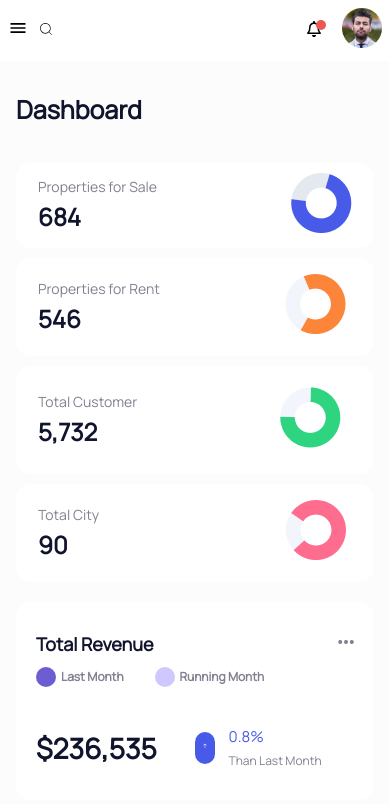
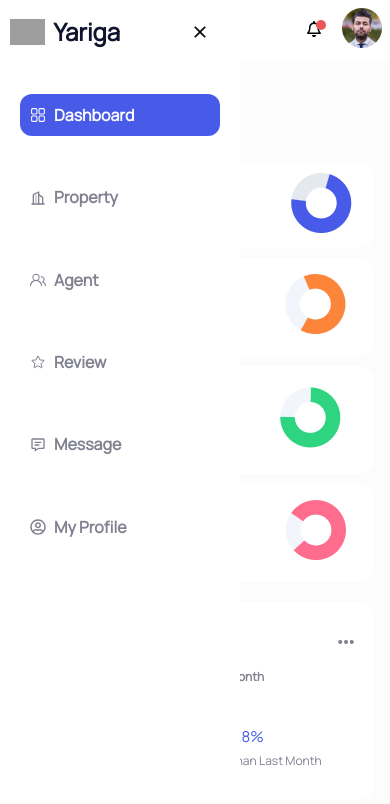
Before and after one commit to Asquare952/react-real-estate-dashboard, a React (Create React App) app: page / in a window 390 px wide. Both pictures are taken after a click on the icon 18 px from the left and 28 px from the top of the page. Shown: the top 804 px of the page. Built offline with nearby package versions, Linux system fonts and the light colour scheme; grey boxes are pictures that could not be loaded; a web font is replaced by a local one.

Commit message:
add mobile sidebar slide

```diff
--- a/src/App.css
+++ b/src/App.css
@@ -105,10 +105,9 @@
     border-radius: 8px;
   }
 }
-/* header style end */
 
-/* sideBar style  */
-.sideBar {
+.sidebar {
+  /* display: none; */
   grid-area: sideBar;
   position: fixed;
 }
@@ -123,7 +122,7 @@
   padding: 15px 30px 0px 10px;
   margin-bottom: 25px;
 }
-.close-icon{
+.close-icon {
   display: none;
   font-size: 20px;
   cursor: pointer;
@@ -142,9 +141,7 @@
   line-height: 34.15px;
   color: #11142d;
 }
-/* .nav-container {
-  margin-top: 1rem;
-} */
+
 .nav-container .sidebar-link {
   display: flex;
   flex-direction: column;
@@ -173,19 +170,15 @@
   color: #fcfcfc;
   background-color: #475be8;
 }
-/* sideBar style end */
 
-/* main syle */
 .main {
   grid-area: main;
   background: #fcfcfc;
   height: 100%;
-
 }
-.main-container{
+.main-container {
   max-width: 1300px;
   width: 100%;
   margin-top: 2rem;
   padding: 0 1rem;
 }
-/* main syle end */
--- a/src/component/hearder/header.jsx
+++ b/src/component/hearder/header.jsx
@@ -1,28 +1,17 @@
+import React from "react";
 import { FaRegBell } from "react-icons/fa6";
 import { CiSearch } from "react-icons/ci";
 import { IoMdMenu } from "react-icons/io";
 import ProfileImg from "../../assets/Profile image.png";
 // import { useState } from "react";
-const Header = () => {
-  // const [sideBar, setSideBar] = useState(false);
-  // const [searchInput, setSearchInput] = useState(false);
-  // const [profileDropdown, setProfileDropdown] = useState(false);
-  // const showSideBar = () => {
-  //   setSideBar(!sideBar);
-  // };
-  // const showSearchInput = () => {
-  //   setSearchInput(!searchInput);
-  // };
-  // const showProfileDropdown = () => {
-  //   setProfileDropdown(!profileDropdown);
-  // };
+const Header = ({showSidebar}) => {
   return (
     <>
       <header className="header">
         <section className="header-content">
           <div className="search-input-menubar">
             <div className="menubar-icon-container">
-            <IoMdMenu className="menubar-icon" />
+            <IoMdMenu className="menubar-icon" onClick={showSidebar}/>
             </div>
             <div className="mobile-searchicon-container">
             <CiSearch className="mobile-search-icon"/>
--- a/src/component/sideBar/sideBar.jsx
+++ b/src/component/sideBar/sideBar.jsx
@@ -2,20 +2,19 @@ import React from "react";
 import "./sideBar.css";
 import Logo from "../../assets/logo.png";
 import { Link } from "react-router-dom";
-// import { useState } from "react";
-// import SideBarData from "./utils/sidebardata";
 import { MdClose } from "react-icons/md";
-function SideBar({ aside, value, setValue }) {
+
+function SideBar({ aside, value, setValue, sideBar, closesidebar }) {
   return (
     <>
-      <aside className="sideBar">
+      <aside id="sidebar" className={sideBar ? "show-sidebar" : ""}>
         <section className="sidebar-content">
           <div className="logo-container">
             <a className="logo" href="/">
               <img src={Logo} alt="logo" />
               <span>Yariga</span>
             </a>
-            <MdClose className="close-icon" />
+            <MdClose className="close-icon"  onClick={closesidebar}/>
           </div>
 
           <nav className="nav-container">
--- a/src/pages/layout/Layout.jsx
+++ b/src/pages/layout/Layout.jsx
@@ -8,11 +8,24 @@ import SideBarData from "../../utils/sidebardata";
 const Layout = () => {
   const [sidBarLinks, setsidBarLinks] = useState(SideBarData);
   const [value, setValue] = useState(0);
+  const [openSideBar, setSideBar] = useState(false);
+
+  const showSidebar = () => {
+    setSideBar(!openSideBar);
+  };
+  const closeSidebar = () => {
+    setSideBar(!openSideBar);
+  };
   return (
     <section className="grid-container">
-      {/* <Router /> */}
-      <Hearder />
-      <SideBar aside={sidBarLinks} setValue={setValue} value={value} />
+      <Hearder showSidebar={showSidebar} />
+      <SideBar
+        aside={sidBarLinks}
+        setValue={setValue}
+        value={value}
+        sideBar={openSideBar}
+        closesidebar={closeSidebar}
+      />
       <Main aside={sidBarLinks} value={value} />
     </section>
   );
--- a/src/pages/layout/layout.css
+++ b/src/pages/layout/layout.css
@@ -1,17 +1,16 @@
 .grid-container {
   display: grid;
-  grid-template-columns: 1fr;
+  grid-template-columns: 250px 1fr 1fr 1fr;
   grid-template-rows: 0.2fr 3fr;
-  grid-template-areas: "header" " main";
-  /* height: 100vh; */
+  grid-template-areas: "sidebar header header header" "sidebar main main main";
+  height: 100vh;
 }
-@media screen and (min-width: 992px) {
+@media screen and (max-width: 992px) {
   .grid-container {
     display: grid;
-    grid-template-columns: 250px 1fr 1fr 1fr;
+    grid-template-columns: 1fr;
     grid-template-rows: 0.2fr 3fr;
-    grid-template-areas: "sideBar header header header" "sideBar main main main";
-    height: 100vh;
+    grid-template-areas: "header" "main";
   }
 }
 .header {
@@ -25,7 +24,7 @@
   display: flex;
   justify-content: space-between;
 }
-.menubar-icon{
+.menubar-icon {
   font-size: 20px;
 }
 .search-input-menubar {
@@ -83,12 +82,12 @@
   line-height: 19.12px;
   color: #808191;
 }
+.menubar-icon {
+  cursor: pointer;
+}
 @media screen and (min-width: 1024px) {
   .menubar-icon-container {
     display: none;
-  }
-  .menubar-icon {
-    cursor: pointer;
   }
 }
 @media screen and (min-width: 820px) {
@@ -120,10 +119,24 @@
     border-radius: 8px;
   }
 }
+
 /* header style end */
 
 /* sideBar style  */
-.sideBar {
+#sidebar {
+  grid-area: sidebar;
+  position: fixed;
+  height: 100%;
+  overflow-y: auto;
+  transition: all 5s ease-in-out;
+  background-color: #ffffff;
+}
+.show-sidebar {
+  display: inline !important;
+  position: absolute;
+  z-index: 12 !important;
+}
+.close-icon {
   display: none;
 }
 .sidebar-content {
@@ -138,7 +151,6 @@
   margin-bottom: 25px;
 }
 .close-icon {
-  display: none;
   font-size: 20px;
   cursor: pointer;
 }
@@ -184,11 +196,12 @@
   color: #fcfcfc;
   background-color: #475be8;
 }
-@media screen and (min-width: 992px) {
-  .sideBar {
-    display: flex;
-    grid-area: sideBar;
-    position: fixed;
+@media screen and (max-width: 992px) {
+  #sidebar {
+    display: none;
+  }
+  .close-icon {
+    display: inline;
   }
 }
 /* sideBar style end */
```
Also changed, not shown: src/App.jsx (+1 -14 lines), src/context.js (added, +25 -0 lines).
